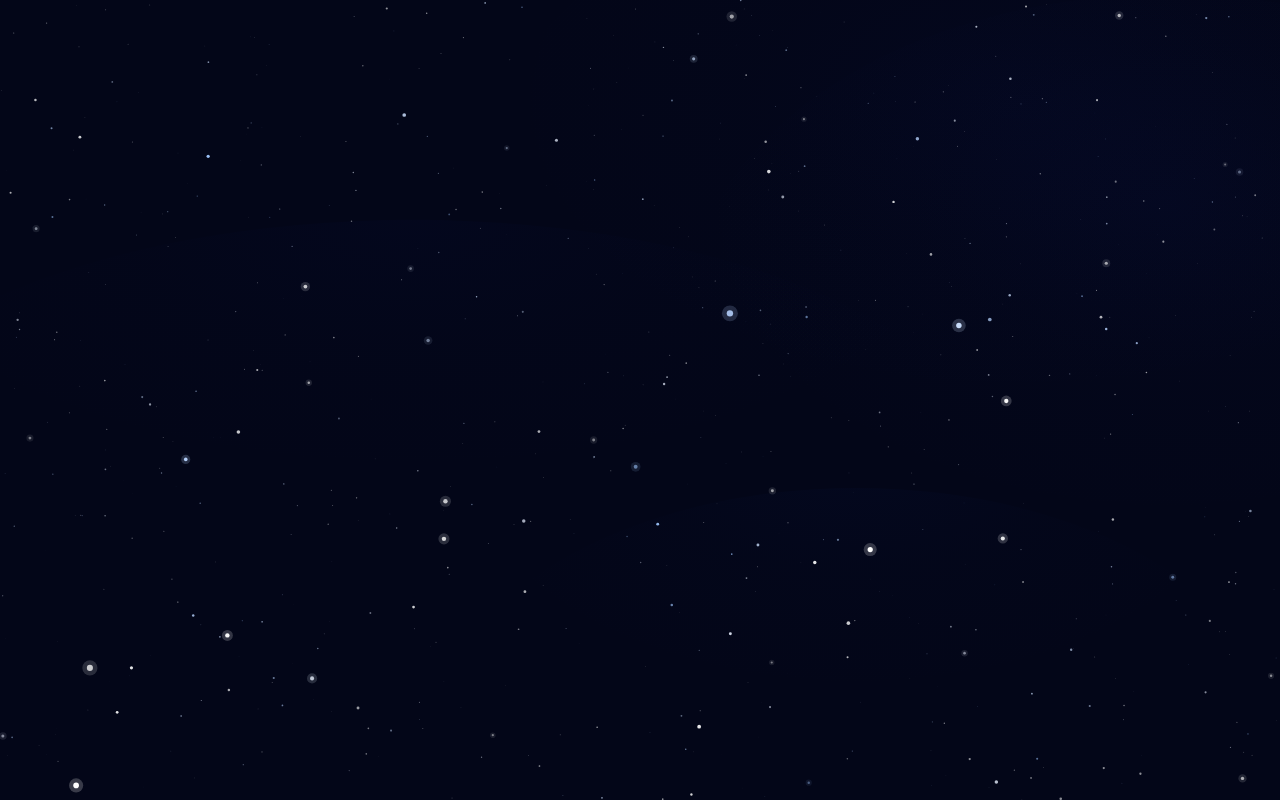
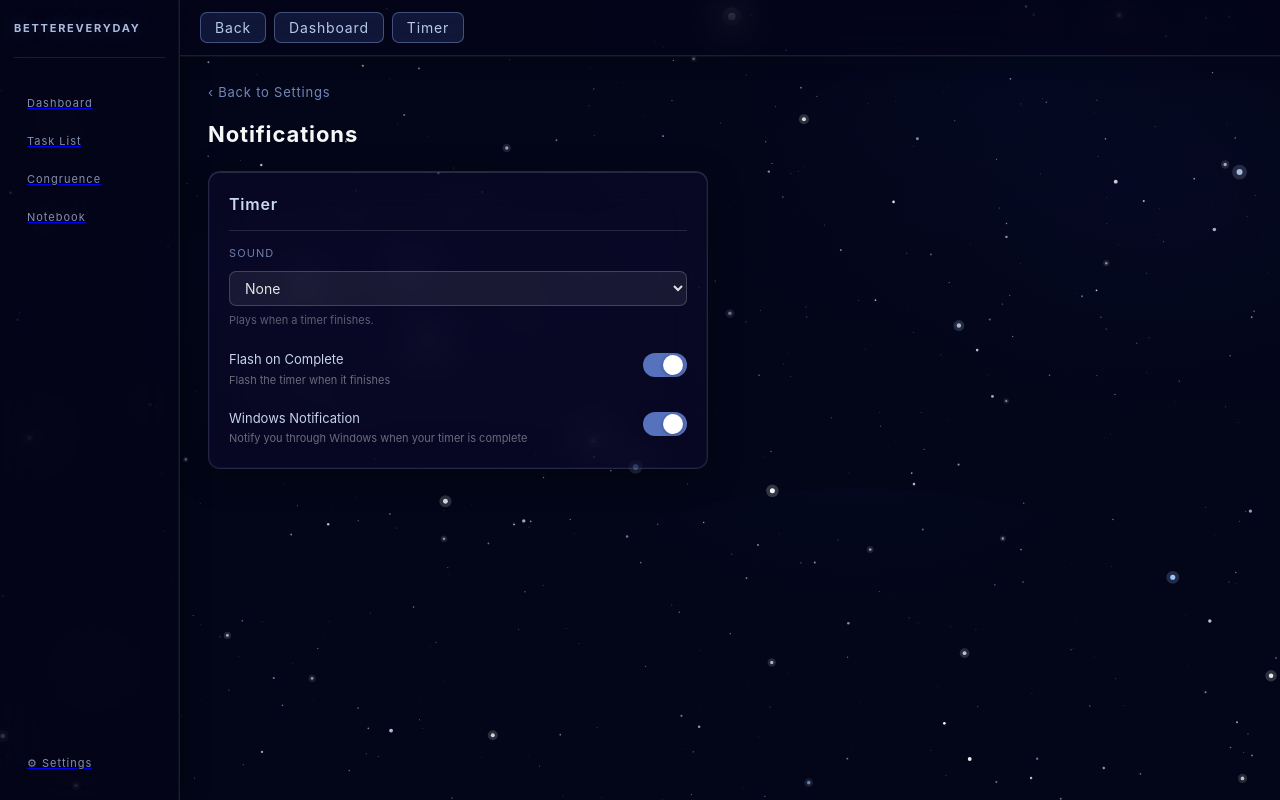
Before and after one commit to Cos229-239/2606_Team01, a React (Vite) app: page /settings/notifications in a window 1280 px wide. Before the commit this address had no page. Built offline with nearby package versions, Linux system fonts and the light colour scheme.

Commit message:
Notification Settings implementation

```diff
--- a/src/App.tsx
+++ b/src/App.tsx
@@ -9,6 +9,7 @@
 import RechargePage from "./pages/RechargePage";
 import SettingsPage from "./pages/SettingsPage";
 import AppearancePage from "./pages/AppearancePage";
+import NotificationsPage from "./pages/NotificationsPage";
 import TimerPage from "./pages/TimerPage";
 import NotesPage from "./pages/NotesPage";
 import "./Css/App.css";
@@ -47,6 +48,7 @@
             <Route path="/congruence" element={<CongruencePage />} />
             <Route path="/settings" element={<SettingsPage />} />
             <Route path="/settings/appearance" element={<AppearancePage />} />
+            <Route path="/settings/notifications" element={<NotificationsPage />} />
             <Route path="/notebook" element={<NotesPage />} />
           </Route>
 
--- /dev/null
+++ b/src/pages/NotificationsPage.tsx
@@ -0,0 +1,115 @@
+import { useState, useCallback } from "react";
+import { useNavigate } from "react-router-dom";
+
+// ── Generic setting hook (string value, persisted to localStorage) ────────
+function useSetting(key: string, defaultValue: string) {
+  const [value, setValue] = useState(() => localStorage.getItem(key) ?? defaultValue);
+  const set = useCallback((v: string) => {
+    setValue(v);
+    localStorage.setItem(key, v);
+    window.dispatchEvent(new CustomEvent("notification-settings-update"));
+  }, [key]);
+  return [value, set] as const;
+}
+
+// ── Reusable toggle row ───────────────────────────────────────────────────
+function ToggleRow({ label, description, checked, onChange }: {
+  label: string;
+  description: string;
+  checked: boolean;
+  onChange: (v: boolean) => void;
+}) {
+  return (
+    <div style={{ display: "flex", alignItems: "center", justifyContent: "space-between" }}>
+      <div>
+        <p style={{ margin: 0, color: "rgba(220,235,255,0.9)", fontSize: "13px" }}>{label}</p>
+        <p style={{ margin: "2px 0 0", fontSize: "11px", color: "rgba(255,255,255,0.4)" }}>{description}</p>
+      </div>
+      <label style={{ cursor: "pointer", flexShrink: 0 }}>
+        <input type="checkbox" checked={checked} onChange={e => onChange(e.target.checked)} style={{ display: "none" }} />
+        <span style={{
+          display: "inline-flex", alignItems: "center",
+          width: "44px", height: "24px", borderRadius: "12px",
+          background: checked ? "rgba(120,160,255,0.7)" : "rgba(255,255,255,0.12)",
+          transition: "background 0.2s", position: "relative",
+        }}>
+          <span style={{
+            position: "absolute", width: "20px", height: "20px", borderRadius: "50%",
+            background: "#fff", transition: "transform 0.2s",
+            transform: checked ? "translateX(20px)" : "translateX(2px)",
+            boxShadow: "0 1px 4px rgba(0,0,0,0.3)",
+          }} />
+        </span>
+      </label>
+    </div>
+  );
+}
+
+export default function NotificationsPage() {
+  const navigate = useNavigate();
+
+  const [timerSound, setTimerSound] = useSetting("notif-timer-sound", "none");
+  const [timerFlash, setTimerFlash] = useSetting("notif-timer-flash", "true");
+  const [timerWindowsNotify, setTimerWindowsNotify] = useSetting("notif-timer-windows-notify", "true");
+
+  const flashOn = timerFlash === "true";
+  const windowsNotifyOn = timerWindowsNotify === "true";
+
+  return (
+    <div>
+      {/* Back button */}
+      <button
+        onClick={() => navigate("/settings")}
+        style={{
+          background: "transparent", border: "none",
+          color: "rgba(160,190,255,0.7)", fontSize: "13px",
+          cursor: "pointer", padding: "0 0 18px 0",
+          display: "flex", alignItems: "center", gap: "6px", boxShadow: "none",
+        }}
+      >
+        ‹ Back to Settings
+      </button>
+
+      <h1>Notifications</h1>
+
+      {/* ── Timer category ───────────────────────────────────────────── */}
+      <div className="glass-panel" style={{ padding: "20px", marginTop: "20px", maxWidth: "500px" }}>
+        <h2>Timer</h2>
+        <hr />
+
+        {/* Sound */}
+        <div style={{ marginBottom: "20px" }}>
+          <p style={{ margin: "0 0 8px", fontSize: "11px", color: "rgba(180,205,255,0.6)", letterSpacing: "0.1em", textTransform: "uppercase" }}>
+            Sound
+          </p>
+          <select value={timerSound} onChange={e => setTimerSound(e.target.value)} style={{ width: "100%" }}>
+            <option value="none">None</option>
+          </select>
+          <p style={{ margin: "6px 0 0", fontSize: "11px", color: "rgba(255,255,255,0.35)" }}>
+            Plays when a timer finishes.
+          </p>
+        </div>
+
+        {/* Flash toggle */}
+        <div style={{ marginBottom: "18px" }}>
+          <ToggleRow
+            label="Flash on Complete"
+            description="Flash the timer when it finishes"
+            checked={flashOn}
+            onChange={v => setTimerFlash(String(v))}
+          />
+        </div>
+
+        {/* Windows notify toggle */}
+        <div>
+          <ToggleRow
+            label="Windows Notification"
+            description="Notify you through Windows when your timer is complete"
+            checked={windowsNotifyOn}
+            onChange={v => setTimerWindowsNotify(String(v))}
+          />
+        </div>
+      </div>
+    </div>
+  );
+}
--- a/src/pages/SettingsPage.tsx
+++ b/src/pages/SettingsPage.tsx
@@ -10,7 +10,7 @@
   {
     title: "Notifications",
     description: "Notification preferences",
-    path: null,
+    path: "/settings/notifications",
     icon: "🔔",
   },
   {
```
Also changed, not shown: 1 other file (tests, documents, lock files or other folders).
